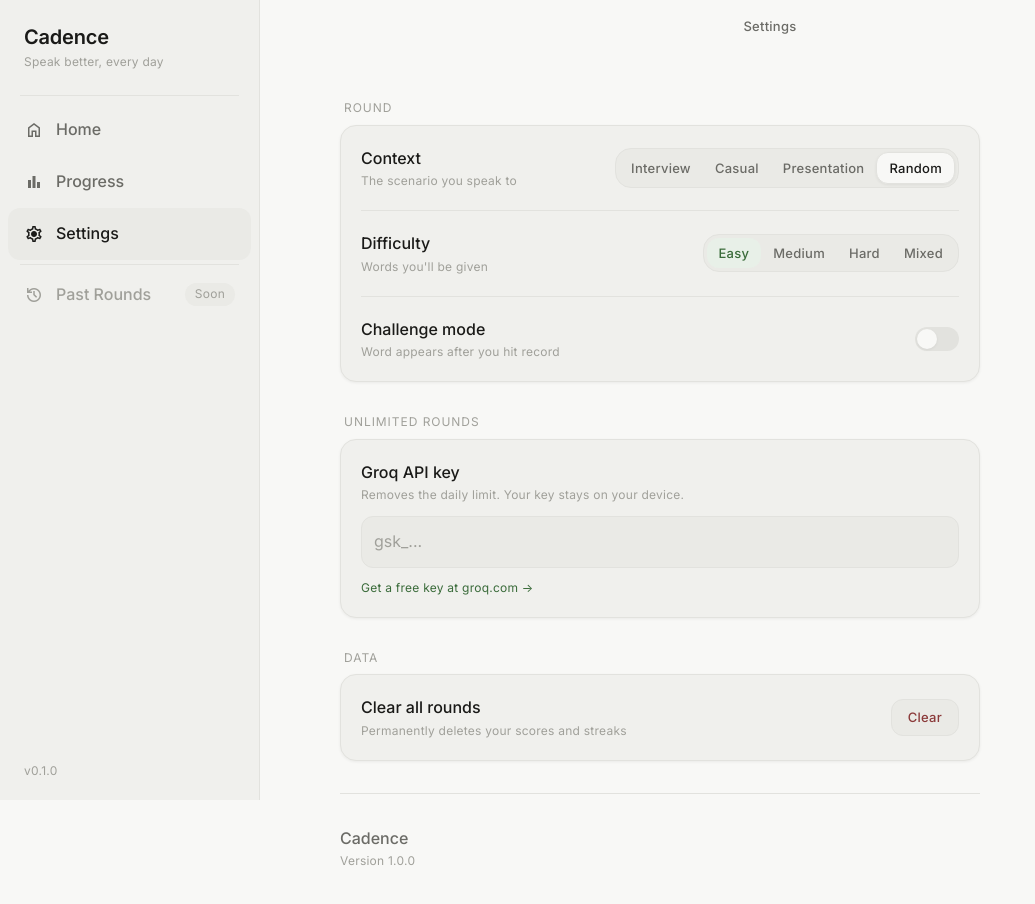
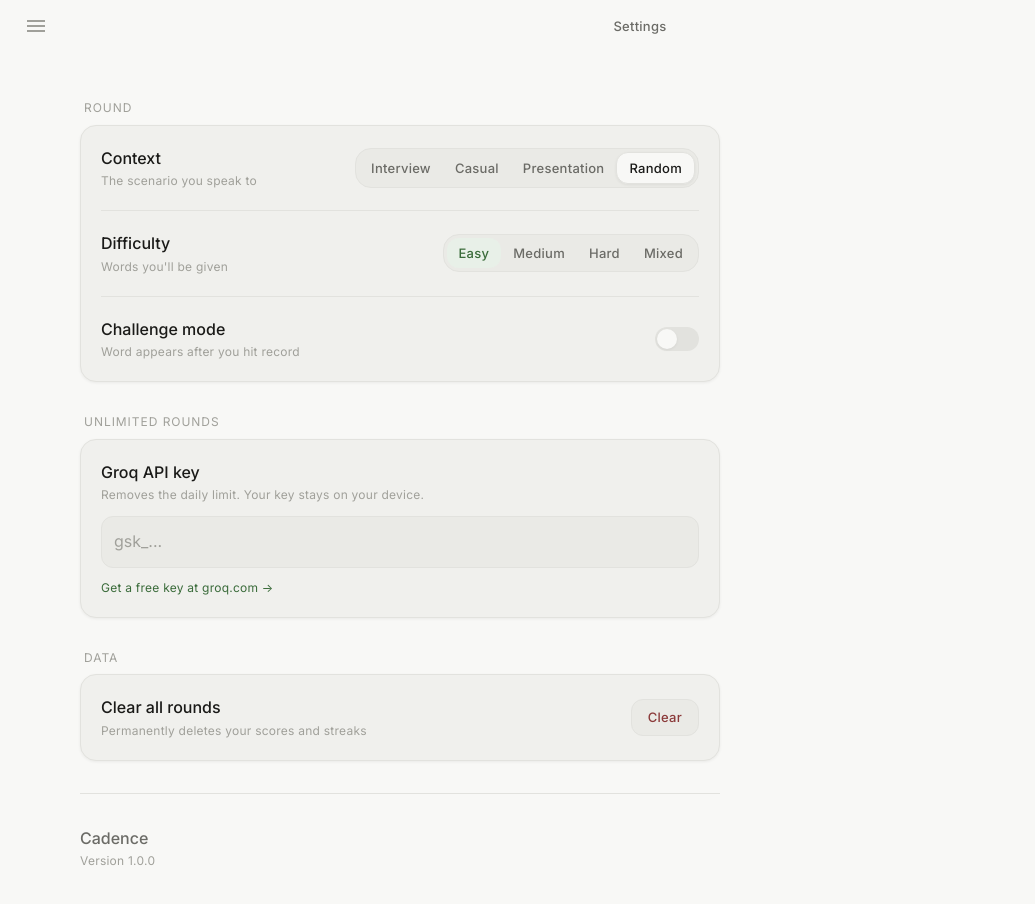
Before and after one commit to Saqib-zayn/Cadence, a React (Vite) app: page /settings in a window 1280 px wide. Shown: the top 904 px of the page, without its empty margins (0-1035 px from the left). Built offline with nearby package versions, Linux system fonts and the light colour scheme.

Commit message:
Sidebar fix

```diff
--- a/src/App.jsx
+++ b/src/App.jsx
@@ -2,6 +2,7 @@ import { BrowserRouter, Routes, Route, useNavigate } from 'react-router-dom';
 import { useState, useCallback } from 'react';
 import wordBankData from './utils/wordBank.json';
 import { generateContext } from './utils/api';
+import { SidebarContext } from './contexts/SidebarContext';
 import HomeScreen from './components/HomeScreen';
 import RoundScreen from './components/RoundScreen';
 import LoadingScreen from './components/LoadingScreen';
@@ -84,9 +85,13 @@ function AppRoutes() {
 }
 
 export default function App() {
+  const [sidebarOpen, setSidebarOpen] = useState(false);
+
   return (
-    <BrowserRouter>
-      <AppRoutes />
-    </BrowserRouter>
+    <SidebarContext.Provider value={{ sidebarOpen, setSidebarOpen }}>
+      <BrowserRouter>
+        <AppRoutes />
+      </BrowserRouter>
+    </SidebarContext.Provider>
   );
 }
--- a/src/components/AppLayout.jsx
+++ b/src/components/AppLayout.jsx
@@ -1,5 +1,19 @@
-import { useState } from 'react';
+import { useEffect, useState } from 'react';
 import { useNavigate, useLocation } from 'react-router-dom';
+import { useSidebar } from '../contexts/SidebarContext';
+
+function useIsMobile() {
+  const [isMobile, setIsMobile] = useState(
+    () => window.matchMedia('(max-width: 767px)').matches
+  );
+  useEffect(() => {
+    const mq = window.matchMedia('(max-width: 767px)');
+    const handler = (e) => setIsMobile(e.matches);
+    mq.addEventListener('change', handler);
+    return () => mq.removeEventListener('change', handler);
+  }, []);
+  return isMobile;
+}
 
 const NAV_ITEMS = [
   { path: '/', icon: 'home', label: 'Home' },
@@ -7,12 +21,21 @@ const NAV_ITEMS = [
   { path: '/settings', icon: 'settings', label: 'Settings' },
 ];
 
-function DrawerContents({ pathname, onNav }) {
+function DrawerContents({ pathname, onNav, onClose }) {
   return (
     <div className="flex flex-col h-full">
-      <div className="px-[24px] pt-[24px]">
-        <div className="text-heading-2 text-text-primary">Cadence</div>
-        <div className="text-caption text-text-muted mt-[4px]">Speak better, every day</div>
+      <div className="px-[24px] pt-[24px] flex items-start justify-between">
+        <div>
+          <div className="text-heading-2 text-text-primary">Cadence</div>
+          <div className="text-caption text-text-muted mt-[4px]">Speak better, every day</div>
+        </div>
+        <button
+          onClick={onClose}
+          className="w-[32px] h-[32px] flex items-center justify-center text-nav-icon-inactive flex-shrink-0 mt-[2px]"
+          aria-label="Close sidebar"
+        >
+          <span className="material-symbols-outlined" style={{ fontSize: '20px' }}>chevron_left</span>
+        </button>
       </div>
 
       <div className="mx-[20px] mt-[24px] mb-[4px] h-px bg-border" />
@@ -24,10 +47,10 @@ function DrawerContents({ pathname, onNav }) {
             <button
               key={path}
               onClick={() => onNav(path)}
-              className={`w-full h-[52px] flex items-center gap-[12px] px-[16px] mx-[4px] rounded-md text-body-medium transition-colors ${
+              className={`h-[52px] flex items-center gap-[12px] px-[16px] rounded-md text-body-medium transition-colors ${
                 active ? 'bg-surface-raised text-text-primary' : 'text-text-secondary'
               }`}
-              style={{ width: 'calc(100% - 8px)' }}
+              style={{ width: 'calc(100% - 8px)', marginLeft: '4px' }}
             >
               <span className="material-symbols-outlined flex-shrink-0" style={{ fontSize: '20px' }}>
                 {icon}
@@ -40,8 +63,8 @@ function DrawerContents({ pathname, onNav }) {
         <div className="mx-[16px] my-[4px] h-px bg-border" />
 
         <div
-          className="w-full h-[52px] flex items-center gap-[12px] px-[16px] mx-[4px] rounded-md text-text-muted cursor-default"
-          style={{ width: 'calc(100% - 8px)' }}
+          className="h-[52px] flex items-center gap-[12px] px-[16px] rounded-md text-text-muted cursor-default"
+          style={{ width: 'calc(100% - 8px)', marginLeft: '4px' }}
         >
           <span className="material-symbols-outlined flex-shrink-0" style={{ fontSize: '20px' }}>
             history
@@ -61,63 +84,76 @@ function DrawerContents({ pathname, onNav }) {
 }
 
 export default function AppLayout({ children, title = '', rightIcon = null, onRightIconClick }) {
-  const [drawerOpen, setDrawerOpen] = useState(false);
+  const { sidebarOpen, setSidebarOpen } = useSidebar();
+  const isMobile = useIsMobile();
   const navigate = useNavigate();
   const { pathname } = useLocation();
 
   function handleNav(path) {
     navigate(path);
-    setDrawerOpen(false);
+    if (isMobile) setSidebarOpen(false);
   }
 
+  const pushesContent = !isMobile && sidebarOpen;
+
   return (
-    <div className="relative min-h-dvh bg-background flex">
-      {/* Desktop sidebar */}
-      <aside className="hidden md:flex fixed inset-y-0 left-0 z-40 w-[260px] flex-col bg-drawer-bg border-r border-border">
-        <DrawerContents pathname={pathname} onNav={handleNav} />
+    <div className="relative min-h-dvh bg-background">
+
+      {/* Sidebar panel */}
+      <aside
+        style={{
+          position: 'fixed',
+          top: 0,
+          left: 0,
+          bottom: 0,
+          width: sidebarOpen ? '260px' : '0px',
+          overflow: 'hidden',
+          transition: 'width 220ms ease-in-out',
+          zIndex: 40,
+          backgroundColor: '#f0f0ed',
+          borderRight: sidebarOpen ? '1px solid #e2e2de' : 'none',
+        }}
+      >
+        {/* Inner container holds the full 260px width so content never squishes during transition */}
+        <div style={{ width: '260px', height: '100%' }}>
+          <DrawerContents
+            pathname={pathname}
+            onNav={handleNav}
+            onClose={() => setSidebarOpen(false)}
+          />
+        </div>
       </aside>
 
-      {/* Mobile overlay */}
-      {drawerOpen && (
+      {/* Mobile backdrop — sits behind sidebar, closes on tap */}
+      {sidebarOpen && isMobile && (
         <div
-          className="fixed inset-0 z-30 md:hidden"
+          className="fixed inset-0 z-30"
           style={{ background: 'rgba(0,0,0,0.3)' }}
-          onClick={() => setDrawerOpen(false)}
+          onClick={() => setSidebarOpen(false)}
         />
       )}
 
-      {/* Mobile drawer */}
-      <aside
-        className="fixed inset-y-0 left-0 z-40 w-[280px] flex flex-col bg-drawer-bg rounded-tr-xl rounded-br-xl shadow-lg md:hidden"
+      {/* Main content — shifts right on desktop when sidebar is open */}
+      <div
+        className="flex flex-col min-h-dvh"
         style={{
-          transform: drawerOpen ? 'translateX(0)' : 'translateX(-100%)',
-          transition: drawerOpen ? 'transform 200ms ease-out' : 'transform 180ms ease-in',
+          marginLeft: pushesContent ? '260px' : '0px',
+          transition: 'margin-left 220ms ease-in-out',
         }}
       >
-        <DrawerContents pathname={pathname} onNav={handleNav} />
-      </aside>
-
-      {/* Main content */}
-      <div className="flex flex-col flex-1 md:ml-[260px] min-w-0">
         {/* Top bar */}
         <header className="h-[52px] flex items-center justify-between px-[24px] flex-shrink-0 relative">
           <button
-            className="md:hidden w-6 h-6 flex items-center justify-center text-nav-icon-inactive"
-            onClick={() => setDrawerOpen(true)}
-            aria-label="Open menu"
+            className="w-6 h-6 flex items-center justify-center text-nav-icon-inactive"
+            onClick={() => setSidebarOpen(open => !open)}
+            aria-label={sidebarOpen ? 'Close menu' : 'Open menu'}
           >
             <span className="material-symbols-outlined" style={{ fontSize: '24px' }}>menu</span>
           </button>
-          <div className="md:hidden" />
 
           {title && (
             <span className="absolute left-1/2 -translate-x-1/2 text-label text-text-secondary pointer-events-none">
               {title}
-            </span>
-          )}
-          {!title && (
-            <span className="hidden md:block absolute left-1/2 -translate-x-1/2 text-label text-text-secondary pointer-events-none">
-              Cadence
             </span>
           )}
 
--- /dev/null
+++ b/src/contexts/SidebarContext.js
@@ -0,0 +1,7 @@
+import { createContext, useContext } from 'react';
+
+export const SidebarContext = createContext({ sidebarOpen: false, setSidebarOpen: () => {} });
+
+export function useSidebar() {
+  return useContext(SidebarContext);
+}
```
